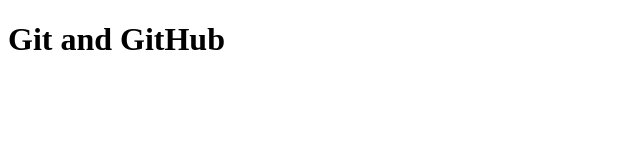
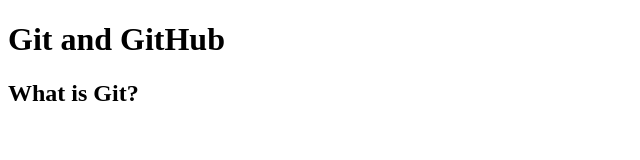
Before and after one commit to AhmedMohammedAbdirehman/aug16, a plain HTML site: page index.html in a window 1280 px wide. Shown: the whole page, without its empty margins (0-640 px from the left). Drawn offline with Linux system fonts and the light colour scheme.

Commit message:
update index html file

```diff
--- a/index.html
+++ b/index.html
@@ -7,5 +7,6 @@
 </head>
 <body>
     <h1> Git and GitHub</h1>
+    <h2> What is Git?</h2>
 </body>
 </html>
```
